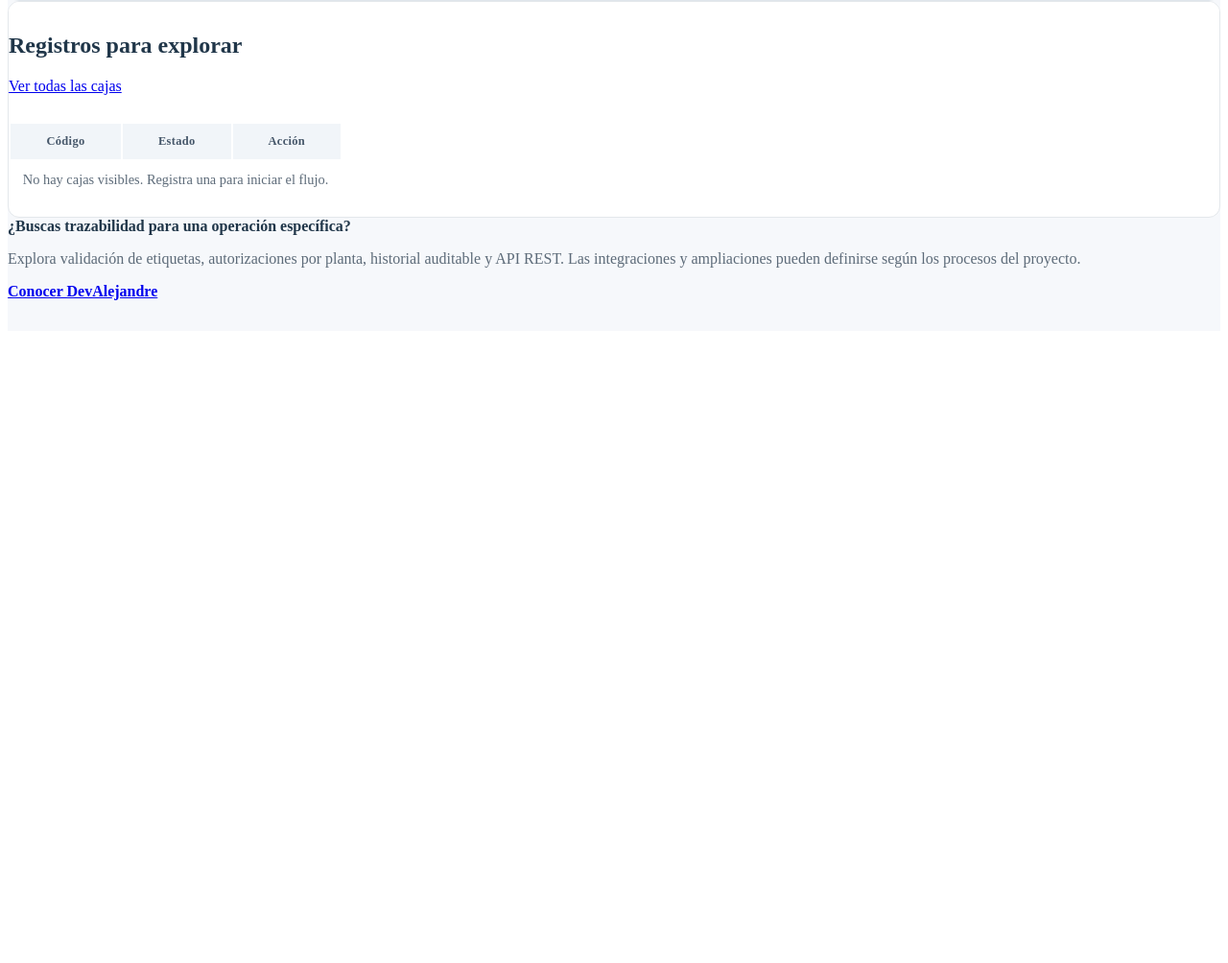
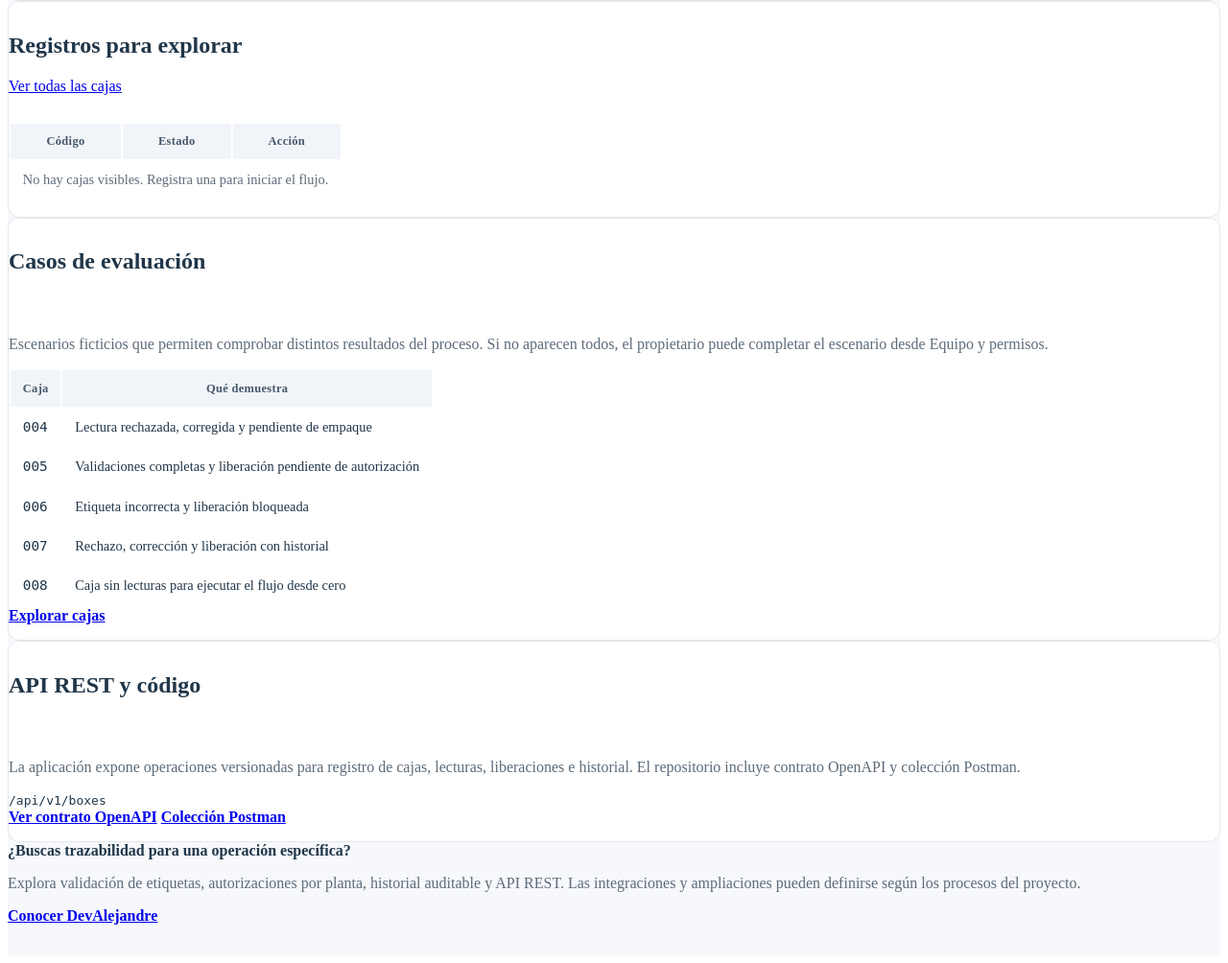
Before and after one commit to diegoarmando025/industrial-traceability-api, a Laravel app: page /guia in a window 1280 px wide. Shown: the part 1806-2810 px from the top of the page at 96% size. Before the commit the page ends 2119 px from the top, so only its background shows below. Run offline with Laravel 12, Linux system fonts and the light colour scheme; a user stored in the database is signed in; data comes from the database, SQL or seed files in the repository; data that the repository does not hold is empty; style sheets or scripts are compiled from the project's sources.

Commit message:
feat(portfolio): highlight practical scan scenarios and provide direct API documentation

```diff
--- a/resources/views/portfolio/guide.blade.php
+++ b/resources/views/portfolio/guide.blade.php
@@ -34,5 +34,41 @@
 <tr><td class="fw-semibold">{{ $box->code }}</td><td><span class="badge {{ $box->status === 'released' ? 'text-bg-success' : 'text-bg-warning' }}">{{ $box->status === 'released' ? 'Liberada' : 'Pendiente' }}</span></td><td class="text-end"><a class="btn btn-sm btn-outline-secondary" href="{{ route('boxes.show', $box->id) }}">Abrir</a></td></tr>
 @empty<tr><td colspan="3" class="text-center text-secondary py-4">No hay cajas visibles. Registra una para iniciar el flujo.</td></tr>@endforelse
 </tbody></table></div></div></div>
+<div class="row g-3 mb-4">
+    <div class="col-lg-7">
+        <div class="card h-100">
+            <div class="card-header"><h2 class="h6 mb-0">Casos de evaluación</h2></div>
+            <div class="card-body">
+                <p class="small text-secondary">Escenarios ficticios que permiten comprobar distintos resultados del proceso. Si no aparecen todos, el propietario puede completar el escenario desde Equipo y permisos.</p>
+                <div class="table-responsive">
+                    <table class="table table-sm align-middle">
+                        <thead><tr><th>Caja</th><th>Qué demuestra</th></tr></thead>
+                        <tbody>
+                            <tr><td><code>004</code></td><td>Lectura rechazada, corregida y pendiente de empaque</td></tr>
+                            <tr><td><code>005</code></td><td>Validaciones completas y liberación pendiente de autorización</td></tr>
+                            <tr><td><code>006</code></td><td>Etiqueta incorrecta y liberación bloqueada</td></tr>
+                            <tr><td><code>007</code></td><td>Rechazo, corrección y liberación con historial</td></tr>
+                            <tr><td><code>008</code></td><td>Caja sin lecturas para ejecutar el flujo desde cero</td></tr>
+                        </tbody>
+                    </table>
+                </div>
+                <a href="{{ route('boxes.index') }}" class="btn btn-sm btn-outline-primary">Explorar cajas</a>
+            </div>
+        </div>
+    </div>
+    <div class="col-lg-5">
+        <div class="card h-100">
+            <div class="card-header"><h2 class="h6 mb-0">API REST y código</h2></div>
+            <div class="card-body d-flex flex-column">
+                <p class="small text-secondary">La aplicación expone operaciones versionadas para registro de cajas, lecturas, liberaciones e historial. El repositorio incluye contrato OpenAPI y colección Postman.</p>
+                <code class="d-block p-2 bg-body-tertiary rounded mb-3">/api/v1/boxes</code>
+                <div class="d-flex flex-wrap gap-2 mt-auto">
+                    <a class="btn btn-sm btn-outline-primary" target="_blank" rel="noopener noreferrer" href="https://github.com/diegoarmando025/industrial-traceability-api/blob/main/docs/openapi.json">Ver contrato OpenAPI</a>
+                    <a class="btn btn-sm btn-outline-secondary" target="_blank" rel="noopener noreferrer" href="https://github.com/diegoarmando025/industrial-traceability-api/tree/main/docs/postman">Colección Postman</a>
+                </div>
+            </div>
+        </div>
+    </div>
+</div>
 <div class="portfolio-next-step d-flex flex-wrap justify-content-between align-items-center gap-3 mt-4"><div><strong>¿Buscas trazabilidad para una operación específica?</strong><p class="small text-secondary mb-0">Explora validación de etiquetas, autorizaciones por planta, historial auditable y API REST. Las integraciones y ampliaciones pueden definirse según los procesos del proyecto.</p></div><a href="https://devalejandre.com" class="btn btn-outline-primary" rel="noopener">Conocer DevAlejandre</a></div>
 @endsection
```
